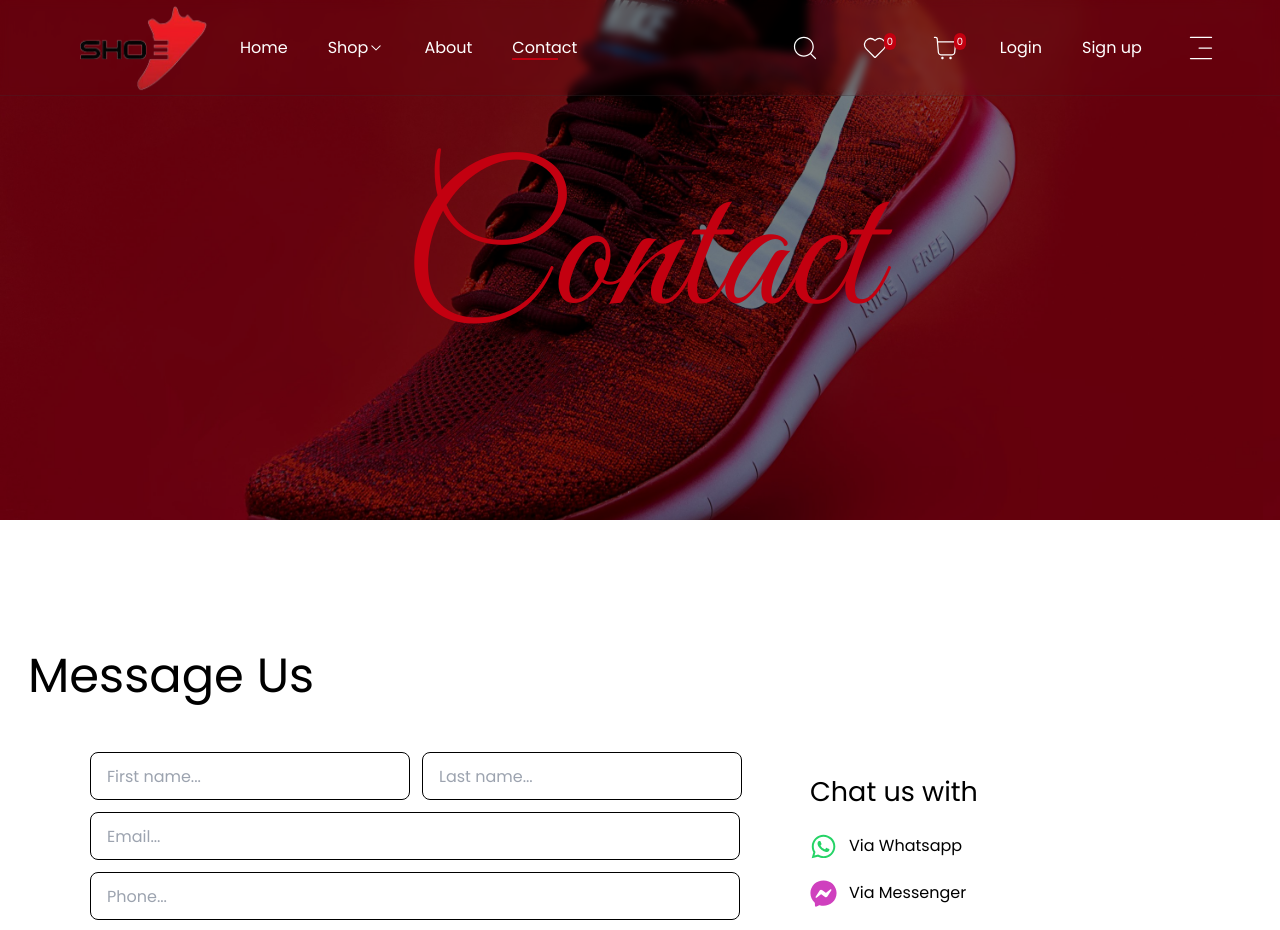
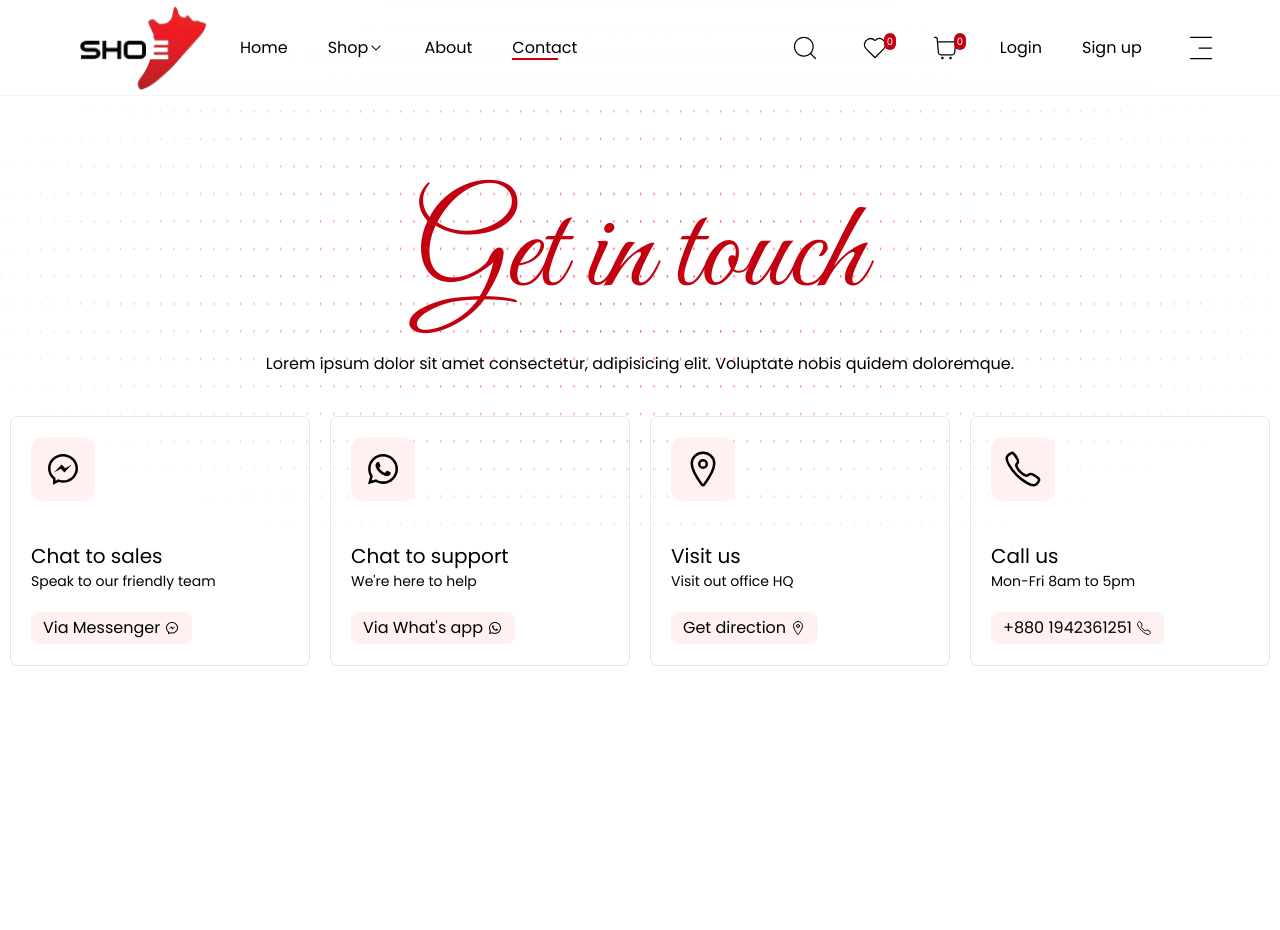
Before and after one commit to omarfarukee/Shoe-Sage-ecommerce, a React (Vite) app: page /contact in a window 1280 px wide. Shown: the top 930 px of the page. After the commit the page ends 800 px from the top, so only its background shows below. Built offline with nearby package versions, Linux system fonts and the light colour scheme.

Commit message:
contact page created

```diff
--- /dev/null
+++ b/src/SVG/ContactSVG.jsx
@@ -0,0 +1,27 @@
+// eslint-disable-next-line no-unused-vars
+import React from 'react';
+
+const ContactSVG = () => {
+    return (
+        <div className='w-full absolute object-contain'>
+            <svg xmlns="http://www.w3.org/2000/svg" viewBox="0 0 1920 400" preserveAspectRatio="none" width="100%" height="550">
+                <defs>
+                    <pattern id="dotPattern" x="0" y="0" width="20" height="20" patternUnits="userSpaceOnUse">
+                        <circle cx="1" cy="1" r="1" fill="red" opacity="0.8" />
+                    </pattern>
+                    <radialGradient id="fadeGradient" cx="50%" cy="50%" r="55%" fx="50%" fy="50%">
+                        <stop offset="0%" stopColor="white" stopOpacity="1" />
+                        <stop offset="100%" stopColor="white" stopOpacity="0" />
+                    </radialGradient>
+                    <mask id="fadeMask">
+                        <rect width="100%" height="100%" fill="url(#fadeGradient)" />
+                    </mask>
+                </defs>
+                <rect width="100%" height="100%" fill="url(#dotPattern)" mask="url(#fadeMask)" />
+            </svg>
+
+        </div>
+    );
+}
+
+export default ContactSVG;
--- a/src/page/Contact/Contact.jsx
+++ b/src/page/Contact/Contact.jsx
@@ -1,73 +1,73 @@
 // eslint-disable-next-line no-unused-vars
 import React from 'react'
-import shoe from "../../assets/backgrounds/shoe3.jpeg";
+// import shoe from "../../assets/backgrounds/shoe3.jpeg";
 import useLoader from '../../shared/loader/Loader';
 import FinalLoader from '../../shared/loader/FinalLoader';
-import Footer from '../../shared/Footer/Footer';
-import { FaFacebookMessenger, FaWhatsapp } from 'react-icons/fa';
+import ContactSVG from '../../SVG/ContactSVG';
+import { LiaFacebookMessenger, LiaWhatsapp } from 'react-icons/lia';
+import { IoCallOutline, IoLocationOutline } from 'react-icons/io5';
+
 export default function Contact() {
   const { loading, online } = useLoader();
   if (loading || !online) {
     return <FinalLoader />;
   }
   return (
-    <div className=' text-fontMd overflow-hidden'>
-      {/* Background Section */}
-            <div
-              className="overflow-hidden h-[65vh] w-screen flex justify-center items-center"
-              style={{
-                backgroundImage: `url(${shoe})`,
-                backgroundSize: "cover",
-                backgroundPosition: "center",
-                backgroundRepeat: "no-repeat",
-              }}
-            >
-              <div className="absolute h-[65vh] inset-0 bg-black opacity-50"></div>
-              <div className="relative z-10 formal-collection-text text-titleXl  lg:text-[12em] text-red">
-                <h1>Contact</h1>
-              </div>
+    <div className=''>
+
+          <ContactSVG/>
+
+          <div className='pt-40'>
+            <div className='flex flex-col justify-center items-center'>
+              <h1 className='formal-collection-text text-titleXxxl text-red'>Get in touch</h1>
+              <p>Lorem ipsum dolor sit amet consectetur, adipisicing elit. Voluptate nobis quidem doloremque.</p>
             </div>
-             <div className='p-2'>
-                        <div className='pt-28 text-titleLg p-5'>
-                            Message Us
-                        </div>
-                        <div className='flex lg:flex-row flex-col justify-center mt-5'>
-                        <div className='lg:w-[700px]'>
-                            <form>
-                                <div className='flex flex-row gap-3'>
-                                    <input type="text" placeholder="First name..." className="input input-bordered w-full max-w-xs" />
-                                    <input type="text" placeholder="Last name..." className="input input-bordered w-full max-w-xs " />
-                                </div>
-                                <input type="text" placeholder="Email..." className="mt-3 input input-bordered w-[99%] lg:w-[650px]" />
-                                <input type="text" placeholder="Phone..." className="mt-3 input input-bordered w-[99%] lg:w-[650px]" />
 
-                                <textarea type="text" placeholder="Write message..." className="mt-3 pt-3 input input-bordered lg:w-[650px] w-[99%] h-40" />
-                                <div className='flex justify-center'>
-                                   <button className=" bg-red mt-5 h-12 uppercase  text-white rounded-lg w-[300px] ml-">
-                                    Submit
-                                </button>
-                                </div>
+          <div className='flex flex-wrap gap-5 justify-center mt-10'>
+            <div className='w-[300px] h-[250px] border rounded-lg p-5 hover:shadow-lg z-10 transition-all duration-300'>
+                <div>
+                  <p className='p-3 w-16 rounded-xl bg-rose-50'>
+                    <LiaFacebookMessenger className='text-titleMd' />
+                  </p>
+                  <p className='text-titleXsm mt-10'>Chat to sales</p>
+                  <p className='text-titleXXsm'>Speak to our friendly team</p>
+                  <button className='px-3  py-1 rounded-lg mt-5 bg-rose-50 hover:text-white hover:bg-red transition-all duration-300 flex items-center gap-1'>Via Messenger <LiaFacebookMessenger /></button>
+                </div>
+            </div>
+            <div className='w-[300px] h-[250px] border rounded-lg p-5 hover:shadow-lg z-10 transition-all duration-300'>
+                <div>
+                  <p className='p-3 w-16 rounded-xl bg-rose-50'>
+                    <LiaWhatsapp  className='text-titleMd' />
+                  </p>
+                  <p className='text-titleXsm mt-10'>Chat to support</p>
+                  <p className='text-titleXXsm'>We&apos;re here to help</p>
+                  <button className='px-3  py-1 rounded-lg mt-5 bg-rose-50 hover:text-white hover:bg-red transition-all duration-300 flex items-center gap-1'>Via What&apos;s app <LiaWhatsapp  /></button>
+                </div>
+            </div>
+            <div className='w-[300px] h-[250px] border rounded-lg p-5 hover:shadow-lg z-10 transition-all duration-300'>
+                <div>
+                  <p className='p-3 w-16 rounded-xl bg-rose-50'>
+                    <IoLocationOutline  className='text-titleMd' />
+                  </p>
+                  <p className='text-titleXsm mt-10'>Visit us</p>
+                  <p className='text-titleXXsm'>Visit out office HQ</p>
+                  <button className='px-3  py-1 rounded-lg mt-5 bg-rose-50 hover:text-white hover:bg-red transition-all duration-300 flex items-center gap-1'>Get direction <IoLocationOutline  /></button>
+                </div>
+            </div>
+            <div className='w-[300px] h-[250px] border rounded-lg p-5 hover:shadow-lg z-10 transition-all duration-300'>
+                <div>
+                  <p className='p-3 w-16 rounded-xl bg-rose-50'>
+                    <IoCallOutline  className='text-titleMd' />
+                  </p>
+                  <p className='text-titleXsm mt-10'>Call us</p>
+                  <p className='text-titleXXsm'>Mon-Fri 8am to 5pm</p>
+                  <button className='px-3  py-1 rounded-lg mt-5 bg-rose-50 hover:text-white hover:bg-red transition-all duration-300 flex items-center gap-1'>+880 1942361251 <IoCallOutline  /></button>
+                </div>
+            </div>
+          </div>
 
-                            </form>
-                        </div>
-                        {/* cart */}
-                        <div className="h-[400px] w-[400px] p-5">
-                            <h1 className='text-titleSm'>Chat us with</h1>
-                            <div className='flex items-center gap-3 mt-5'>
-                              <FaWhatsapp className='text-[#25d366] text-titleSm cursor-pointer'/> Via Whatsapp
-                            </div>
-                            <div className='flex items-center gap-3 mt-5'>
-                              <FaFacebookMessenger className='text-[#cf40be] text-titleSm cursor-pointer'/> Via Messenger
-                            </div>
+          </div>
 
-
-                        </div>
-                        </div>
-                        <div className='mt-10'>
-
-                        <Footer/>
-                        </div>
-                    </div>
     </div>
   )
 }
--- a/src/shared/navbar/HomeNavbar.jsx
+++ b/src/shared/navbar/HomeNavbar.jsx
@@ -82,7 +82,8 @@ export default function HomeNavbar() {
   };
 
   const location = useLocation();
-  const isLoginPage = location.pathname === '/login' || location.pathname === '/signUp' || location.pathname === '/allShoes' || location.pathname === '/shop/formal' || location.pathname === '/shop/sports' || location.pathname === '/shop/sneakers' || location.pathname === '/settings' || location.pathname === '/contact';
+  const isLoginPage = location.pathname === '/login' || location.pathname === '/signUp' || location.pathname === '/allShoes' || location.pathname === '/shop/formal' || location.pathname === '/shop/sports' || location.pathname === '/shop/sneakers' || location.pathname === '/settings'
+  ;
   const navBg = location.pathname === '/allShoes' || location.pathname === '/allShoes' || location.pathname === '/shop/formal' || location.pathname === '/shop/sports' || location.pathname === '/shop/sneakers' || location.pathname === '/settings' || location.pathname === '/contact';
 
   // Function to remove an item
@@ -147,7 +148,7 @@ export default function HomeNavbar() {
         <div
           className={`border-b h-24 flex w-full fixed z-50 transition-all duration-500 ${scrolled
             ? `${navBg ? "bg-red shadow-md border-none px-[5.5%]" : "shadow-md bg-white px-[5.5%]"} `
-            : "px-[5%] bg-transparent backdrop-blur-sm border-b border-[#37363844]"
+            : "px-[5%] bg-transparent backdrop-blur-sm border-b border-[#3736380f]"
             }`}
         >
           <div className="flex h-full  items-center px-4 py-2 w-[60%]">
--- a/src/shared/navbar/SearchNavbar.jsx
+++ b/src/shared/navbar/SearchNavbar.jsx
@@ -10,7 +10,7 @@ export default function SearchNavbar() {
     setIsSearchOpen(!isSearchOpen);
   };
   const location = useLocation();
-  const isLoginPage = location.pathname === '/login' || location.pathname === '/signUp' || location.pathname === '/allShoes' || location.pathname === '/shop/formal' || location.pathname === '/shop/sports' || location.pathname === '/shop/sneakers' || location.pathname === '/settings' || location.pathname === '/contact';
+  const isLoginPage = location.pathname === '/login' || location.pathname === '/signUp' || location.pathname === '/allShoes' || location.pathname === '/shop/formal' || location.pathname === '/shop/sports' || location.pathname === '/shop/sneakers' || location.pathname === '/settings' ;
   return (
     <div className="relative">
       {/* Search Icon Toggle */}
```
